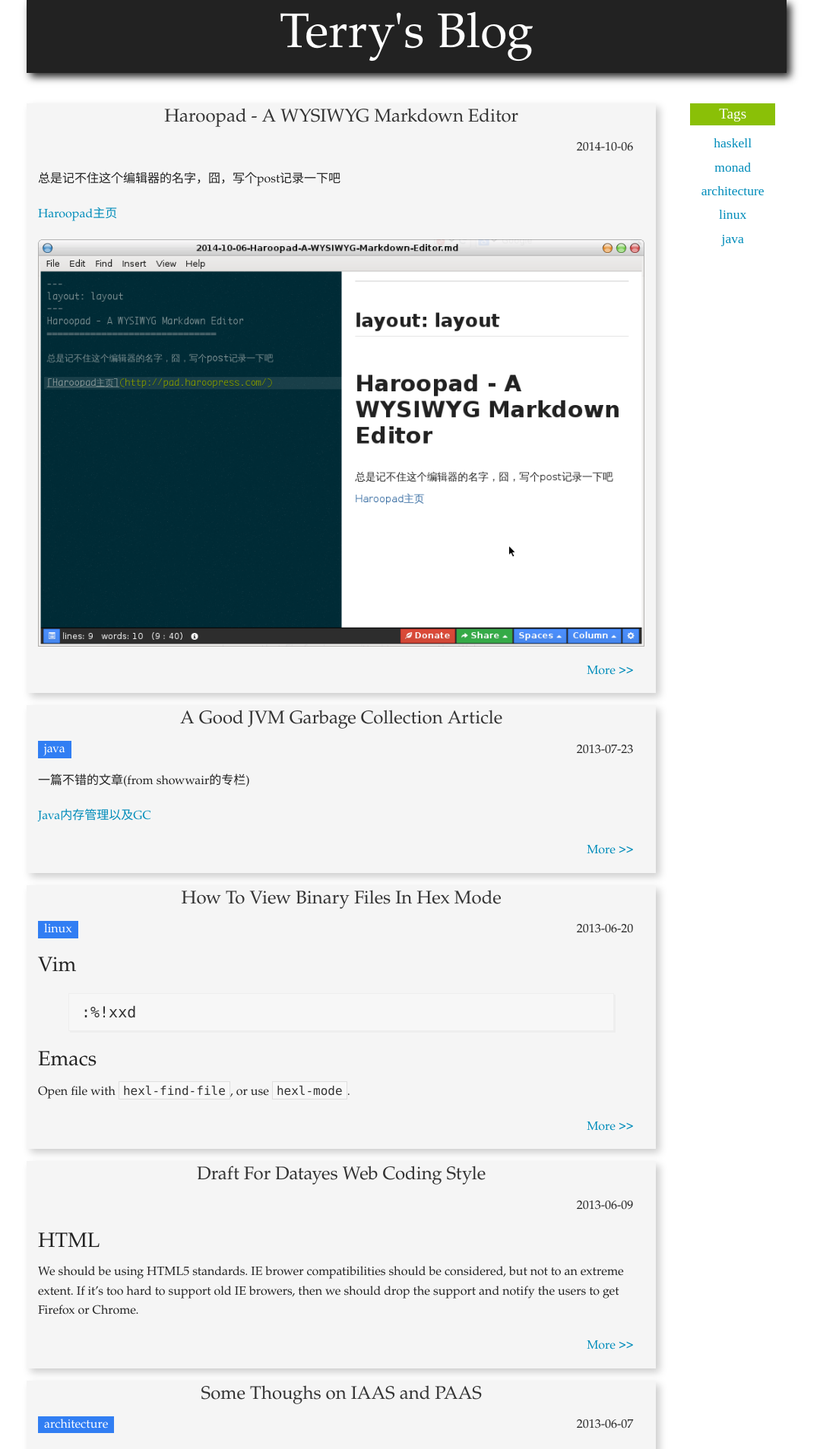
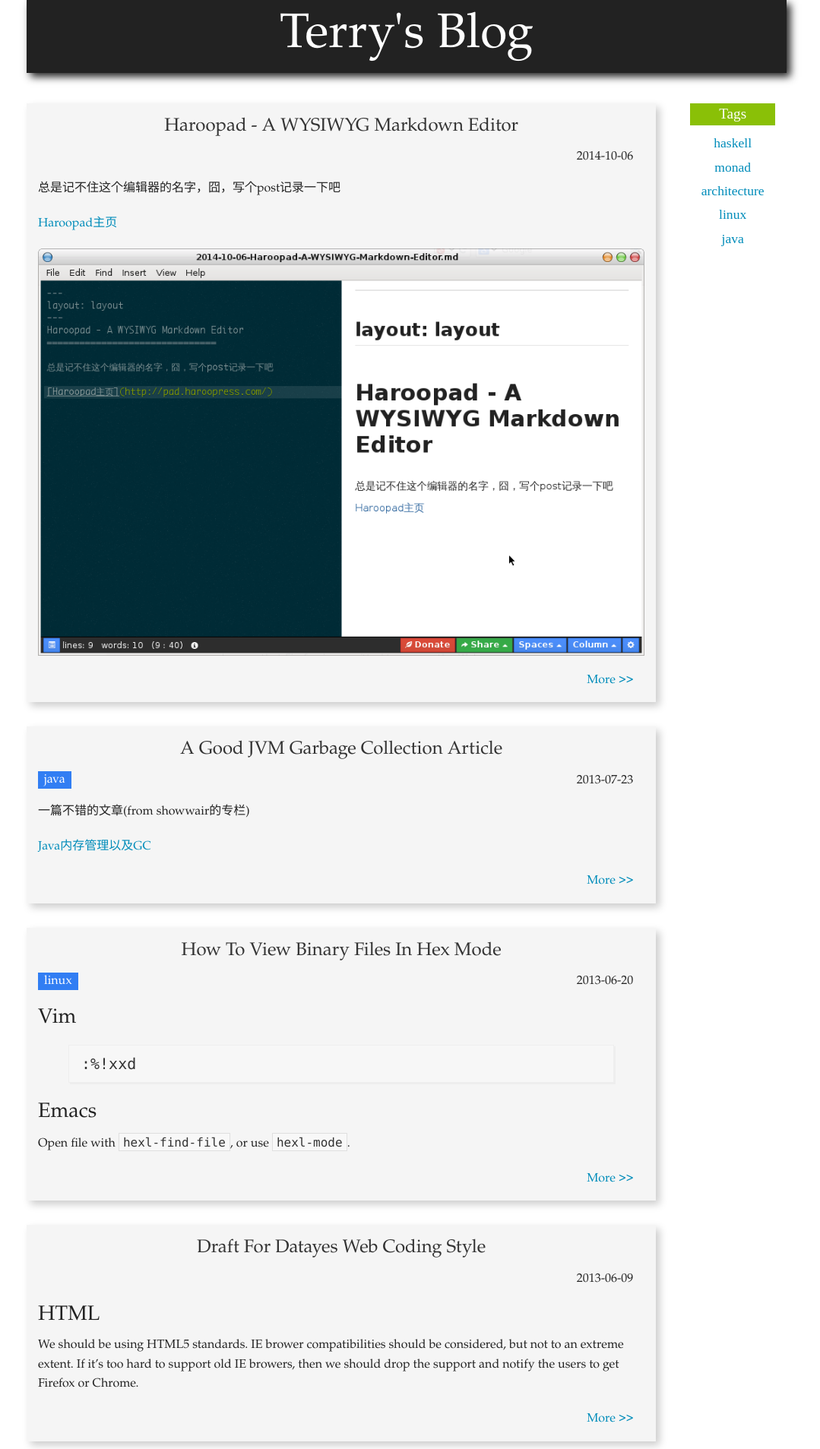
Before and after one commit to taot/blog, a Jekyll site: the page built from index.md, in a window 1280 px wide. Shown: the top 1907 px of the page at 76% size, without its empty margins (105-1184 px from the left). Built offline with Jekyll 4.4.1, drawn with Linux system fonts in a browser that asks for light colours.

Commit message:
Refine again the style

```diff
--- a/_includes/post_item.html
+++ b/_includes/post_item.html
@@ -5,16 +5,8 @@
         </a>
     </div>
     {% include tag_bar.html post=include.post %}
-    <!--div class="large-12 column tags">
-        {% for tag in include.post.tags %}
-        <span class="tag">{{ tag }}</span>
-        {% endfor %}
-        <time datetime='{{ include.post.date | date: "%Y-%m-%d" }}'>
-            {{ include.post.date | date: "%Y-%m-%d" }}
-        </time>
-    </div-->
     <p>
-        {{ include.post.excerpt }}
+        {{ include.post.excerpt | markdownify }}
     </p>
     <div class="large-12 column more">
         <a href='{{ include.post.url }}'>
--- a/_includes/taglist.html
+++ b/_includes/taglist.html
@@ -2,7 +2,7 @@
     <div class="title">
         Tags
     </div>
-    <ul class="main tags">
+    <ul class="tags">
         {% for tag in site.tags %}
         <li>
             <a href="{{ site.url }}/tag/{{ tag[0] }}/index.html">{{ tag[0] }}</a>
--- a/_layouts/tag_index.html
+++ b/_layouts/tag_index.html
@@ -6,7 +6,7 @@
         <div class="tagname">
             Posts with tag <span>{{ page.title }}</span>
         </div>
-        <ul>
+        <ul class="posts">
             {% for post in site.posts %}
             {% for tag in post.tags %}
             {% if tag == page.tag %}
--- a/css/style.css
+++ b/css/style.css
@@ -35,17 +35,17 @@
     padding-top: 1.5em;
 }
 
-ul.main.posts {
+ul.posts {
     list-style: none;
 }
 
-ul.main.tags {
+ul.tags {
     list-style: none;
 }
 
 li.post-item {
     background-color: #f5f5f5;
-    margin-top: 1em;
+    margin: 1em 0;
     box-shadow: 5px 5px 10px #cccccc;
 }
 
@@ -53,6 +53,7 @@
     color: #333333;
     font-size: 1.5em;
     text-align: center;
+    margin-top: 0.5em;
 }
 
 li.post-item .title a {
--- a/index.md
+++ b/index.md
@@ -3,7 +3,7 @@
 ---
 <div class="row">
     <div class="large-10 column">
-        <ul class="main posts">
+        <ul class="posts">
             {% for post in site.posts %}
             {% include post_item.html post=post %}
             {% endfor %}
```
